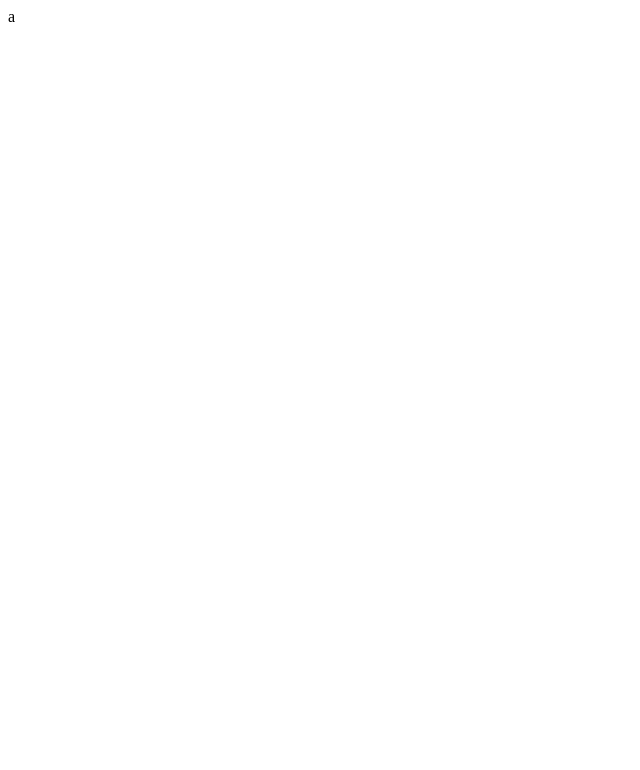
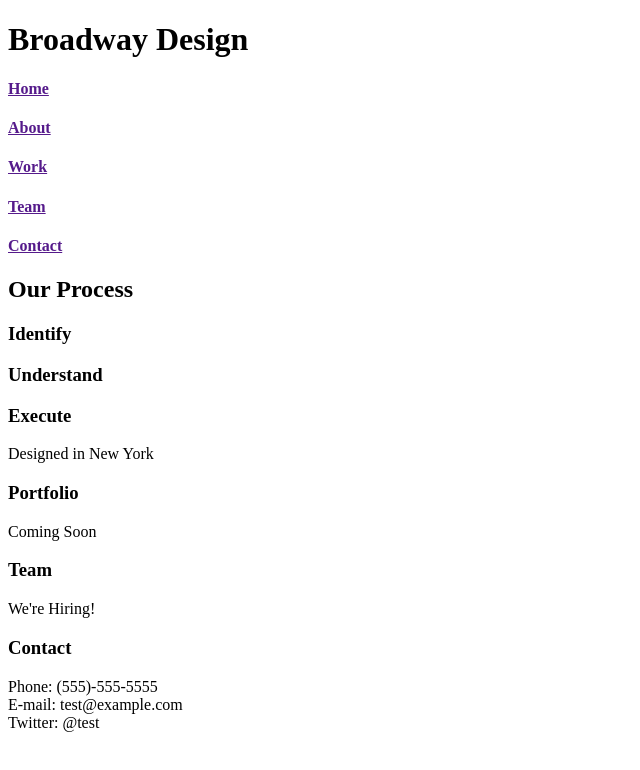
Before and after one commit to crissmith222/broadway, a plain HTML site: page index.html in a window 1280 px wide. Shown: the whole page, without its empty margins (0-640 px from the left). Drawn offline with Linux system fonts and the light colour scheme.

Commit message:
web text

```diff
--- a/index.html
+++ b/index.html
@@ -10,15 +10,44 @@
 <body>
 
   <div id="top">
-     a
+    <h1>Broadway Design</h1>
+    <h4><a href="">Home</a></h4>
+    <h4><a href="">About</a></h4>
+    <h4><a href="">Work</a></h4>
+    <h4><a href="">Team</a></h4>
+    <h4><a href="">Contact</a></h4>
+
   </div>
 
 
-  <div id="process"></div>
+  <div id="process">
+
+    <h2>Our Process</h2>
+
+    <h3>Identify</h3>
+    <p></P>
+    <h3>Understand</h3>
+    <p></P>
+    <h3>Execute</h3>
+    <p></P>
 
 
 
-  <div id="bottom"></div>
+  </div>
+
+
+
+  <div id="bottom">
+
+    <p id="designed">Designed in New York</p>
+    <h3>Portfolio</h3>
+    <p>Coming Soon</P>
+    <h3>Team</h3>
+    <p>We're Hiring!</P>
+    <h3>Contact</h3>
+    <p>Phone: (555)-555-5555<br/>E-mail: test@example.com<br/>Twitter: @test</P>
+
+  </div>
 
 </body>
 
```
